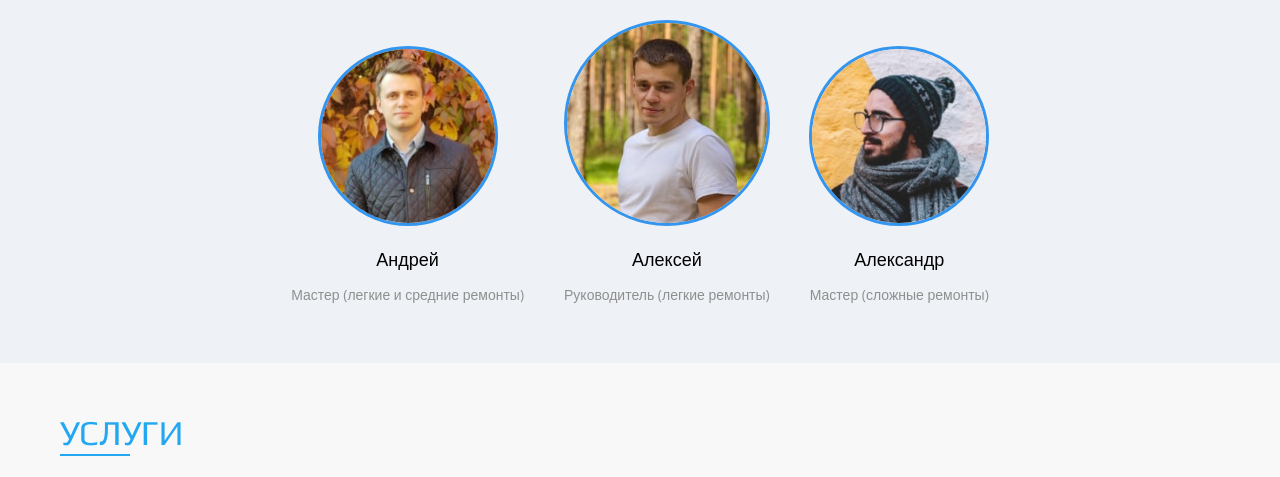
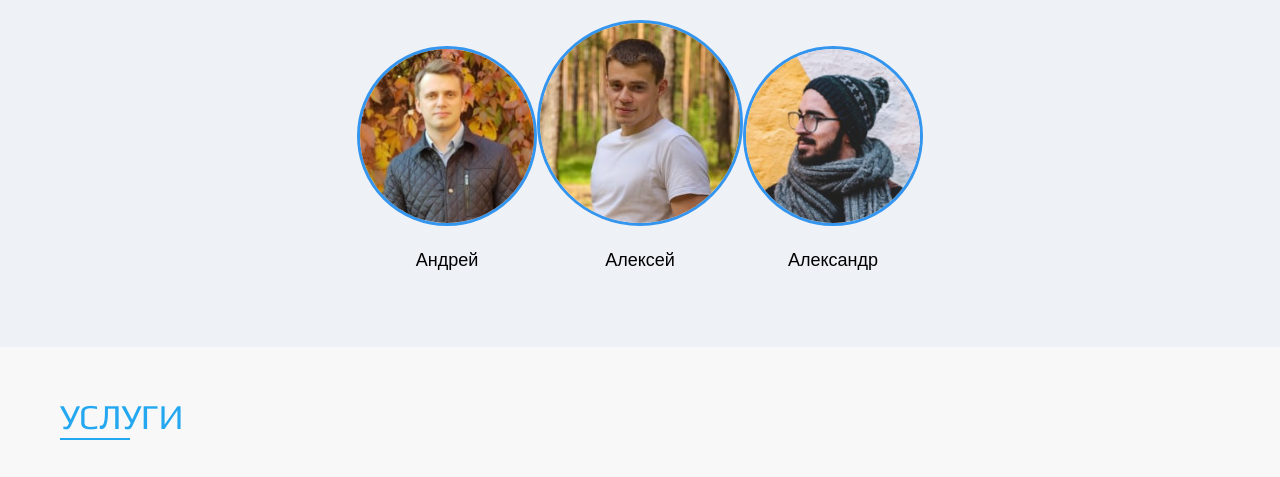
Before and after one commit to xdfinn/comp-help, a plain HTML site: page index.html in a window 1280 px wide. Shown: the part 599-1076 px from the top of the page. Drawn offline with nearby package versions, Linux system fonts and the light colour scheme; files whose address does not match are found by name.

Commit message:
убрал должности команды

```diff
--- a/index.html
+++ b/index.html
@@ -124,17 +124,17 @@
                         <div class="team-member-one">
                             <img src="/comp-help/images/member1.jpg" alt="">
                             <p class="team-member-name">Андрей</p>
-                            <p class="team-member-descr">Мастер (легкие и средние ремонты)</p>
+                            <!-- <p class="team-member-descr">Мастер</p> -->
                         </div>
                         <div class="team-member-two">
                             <img src="/comp-help/images/member2.jpg" alt="">
                             <p class="team-member-name">Алексей</p>
-                            <p class="team-member-descr">Руководитель (легкие ремонты)</p>
+                            <!-- <p class="team-member-descr">Мастер</p> -->
                         </div>
                         <div class="team-member-three">
                             <img src="/comp-help/images/member3.jpg" alt="">
                             <p class="team-member-name">Александр</p>
-                            <p class="team-member-descr">Мастер (сложные ремонты)</p>
+                            <!-- <p class="team-member-descr">Мастер</p> -->
                         </div>
                     </div>
                 </div>
```
